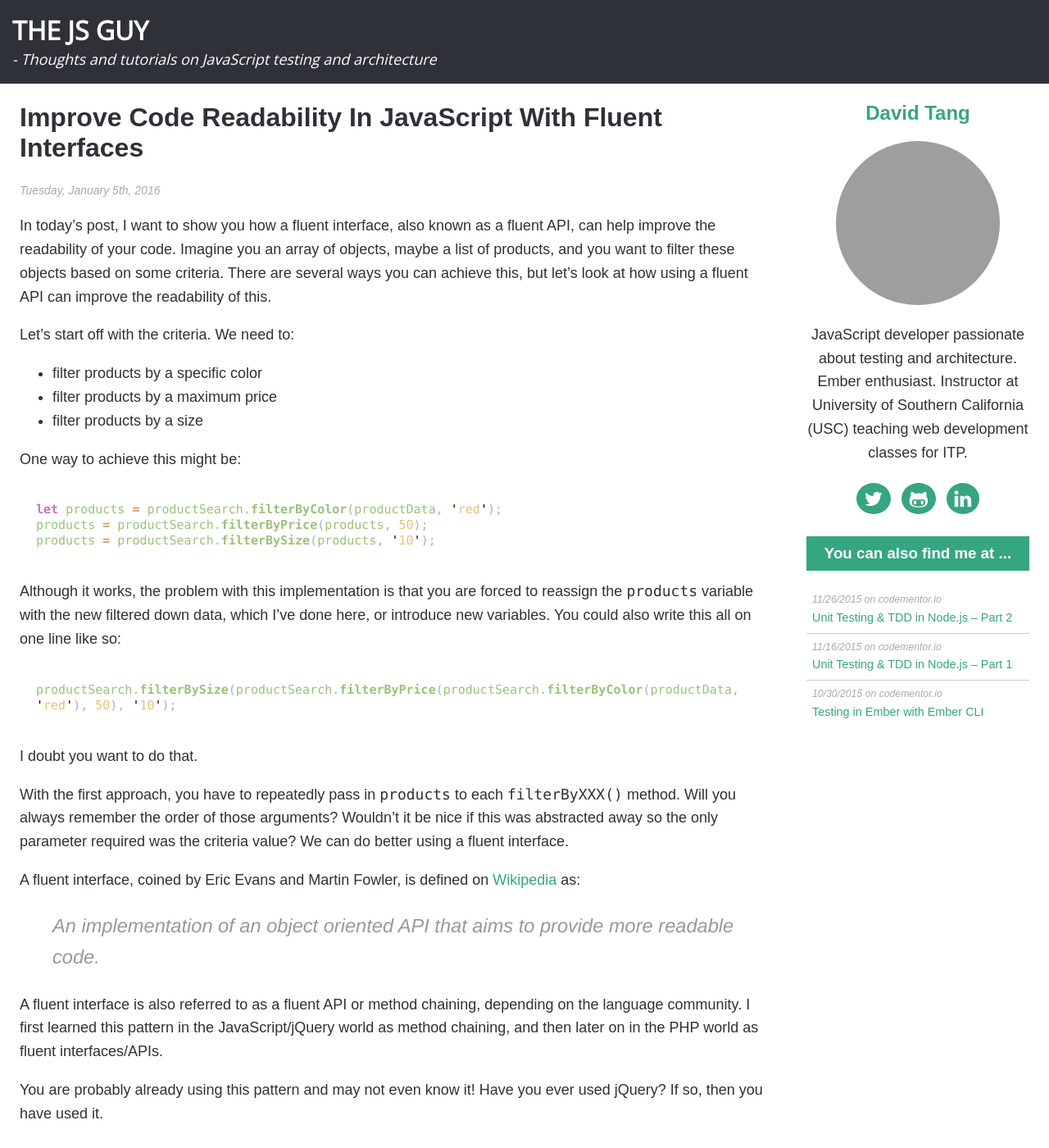
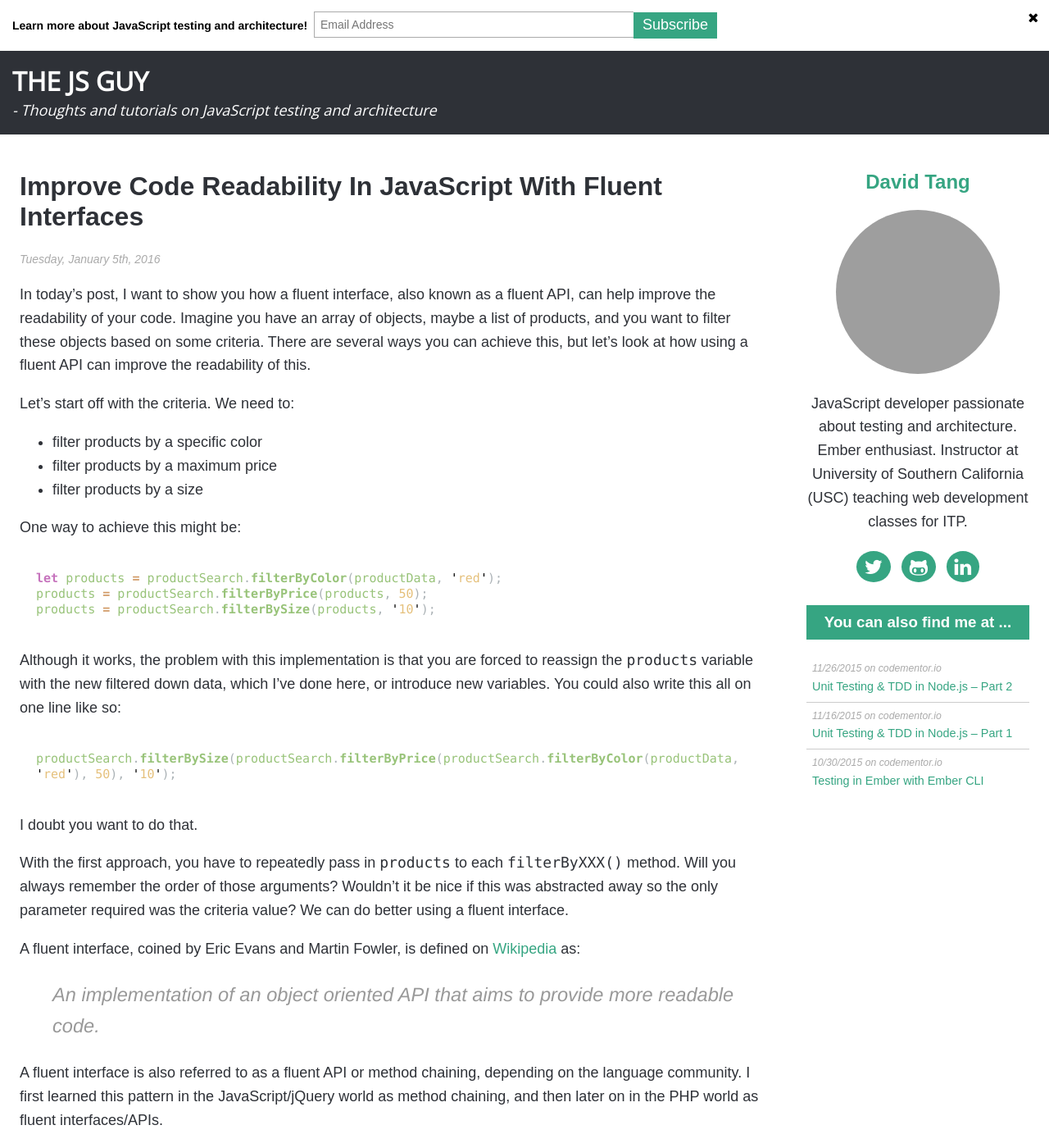
Before and after one commit to iamdtang/skaterdav85.github.io, a Jekyll site: the page built from _posts/2016-01-05-improve-code-readability-in-javascript-with-fluent-interfaces.md, in a window 1280 px wide and 1400 px high. Shown: the whole window at 82% size. Built offline with Jekyll 4.4.1, drawn with Linux system fonts in a browser that asks for light colours; nearby versions of some CDN libraries; Markdown is read by kramdown in place of the engine named in the settings; comment, search, counter and statistics services are not loaded; grey boxes are pictures that could not be loaded.

Commit message:
adds news letter

```diff
--- /dev/null
+++ b/_includes/subscribe.html
@@ -0,0 +1,33 @@
+<div class="subscribe" id="subscribe">
+<!-- Begin MailChimp Signup Form -->
+<div id="mc_embed_signup">
+<form action="//thejsguy.us9.list-manage.com/subscribe/post?u=acfcb9a9fd24548109f2b65b4&amp;id=0e2cd62c9c" method="post" id="mc-embedded-subscribe-form" name="mc-embedded-subscribe-form" class="validate" target="_blank" novalidate>
+    <div id="mc_embed_signup_scroll">
+
+<div class="mc-field-group">
+	<label for="mce-EMAIL">
+		<strong>Learn more about JavaScript testing and architecture!&nbsp;</strong>
+	</label>
+	<input type="email" value="" name="EMAIL" class="required email" id="mce-EMAIL" placeholder="Email Address">
+	<input type="submit" value="Subscribe" name="subscribe" id="mc-embedded-subscribe" class="button">
+</div>
+	<div id="mce-responses" class="clear">
+		<div class="response" id="mce-error-response" style="display:none"></div>
+		<div class="response" id="mce-success-response" style="display:none"></div>
+	</div>    <!-- real people should not fill this in and expect good things - do not remove this or risk form bot signups-->
+    <div style="position: absolute; left: -5000px;" aria-hidden="true"><input type="text" name="b_acfcb9a9fd24548109f2b65b4_0e2cd62c9c" tabindex="-1" value=""></div>
+
+    </div>
+</form>
+</div>
+
+<!--End mc_embed_signup-->
+	<i class="fa fa-times" onclick="hide()"></i>
+</div>
+
+<script>
+	function hide() {
+		document.getElementById('subscribe').style.display = 'none';
+	}
+
+</script>
--- a/_layouts/default.html
+++ b/_layouts/default.html
@@ -19,12 +19,15 @@
 </head>
 <body>
 <header class="sticky-header">
+  {% include subscribe.html %}
+  <div style="padding: 15px;">
     <h1>
       <a href="/" title="{{ site.name}}" class="logo">
         The JS Guy
       </a>
     </h1>
     <p class="slogan">- {{ site.description }}</p>
+  </div>
 </header>
 
 <div class="pure-g main-content">
--- a/_posts/2016-01-05-improve-code-readability-in-javascript-with-fluent-interfaces.md
+++ b/_posts/2016-01-05-improve-code-readability-in-javascript-with-fluent-interfaces.md
@@ -7,7 +7,7 @@ keywords: readable code, clean javascript, fluent api, fluent interface, method
 ---
 
 In today's post, I want to show you how a fluent interface, also known as a fluent API, can help improve the
-readability of your code. Imagine you an array of objects, maybe a list of
+readability of your code. Imagine you have an array of objects, maybe a list of
 products, and you want to filter these objects based on some criteria.
 There are several ways you can achieve this, but let's look at how using a
 fluent API can improve the readability of this.
--- a/_scss/_mailchimp.scss
+++ b/_scss/_mailchimp.scss
@@ -1,46 +1,45 @@
-/* MailChimp Form Embed Code - Slim - 08/17/2011 */
-#mc_embed_signup form {display:block; position:relative; text-align:left; padding:10px 0 10px 3%}
-#mc_embed_signup h2 {font-weight:bold; padding:0; margin:15px 0; font-size:1.4em;}
-#mc_embed_signup input {border:1px solid #999; -webkit-appearance:none;}
-#mc_embed_signup input[type=checkbox]{-webkit-appearance:checkbox;}
-#mc_embed_signup input[type=radio]{-webkit-appearance:radio;}
-#mc_embed_signup input:focus {border-color:#333;}
-#mc_embed_signup .button {clear:both; background-color: #aaa; border: 0 none; border-radius:4px; color: #FFFFFF; cursor: pointer; display: inline-block; font-size:15px; font-weight: bold; height: 32px; line-height: 32px; margin: 0 5px 10px 0; padding:0; text-align: center; text-decoration: none; vertical-align: top; white-space: nowrap; width: auto;}
-#mc_embed_signup .button:hover {
-	background-color:$primary;
-}
-#mc_embed_signup .small-meta {font-size: 11px;}
-#mc_embed_signup .nowrap {white-space:nowrap;}
-#mc_embed_signup .clear {clear:none; display:inline;}
-
-#mc_embed_signup label {
-	display:block;
-	font-size:16px;
-	padding-bottom:10px;
-	font-weight:bold;
-	text-align: center;
-  letter-spacing: 1.5px;
+.subscribe {
+	padding: 15px;
+	background:#fff;
 }
 
-#mc_embed_signup input.email {
-	display:block;
-	padding:8px 0;
-	margin:0 4% 10px 0;
-	text-indent:5px;
-	width:100%;
-	min-width:130px;
-}
-#mc_embed_signup input.button {
-	display:block;
-	width:100%;
-	margin:0 0 10px 0;
-	min-width:90px;
-	letter-spacing: 1.5px;
-	background-color: $bg1;
+#mc_embed_signup {
+	clear:left;
+	font:14px Helvetica,Arial,sans-serif;
 }
 
-#mc_embed_signup div#mce-responses {float:left; top:-1.4em; padding:0em .5em 0em .5em; overflow:hidden; width:90%;margin: 0 5%; clear: both;}
-#mc_embed_signup div.response {margin:1em 0; padding:1em .5em .5em 0; font-weight:bold; float:left; top:-1.5em; z-index:1; width:80%;}
-#mc_embed_signup #mce-error-response {display:none;}
-#mc_embed_signup #mce-success-response {color:#529214; display:none;}
-#mc_embed_signup label.error {display:block; float:none; width:auto; margin-left:1.05em; text-align:left; padding:.5em 0;}
+#mce-EMAIL {
+	display: inline;
+	width: 30%;
+	margin-right: 0;
+	padding: 7px;
+	border: 1px solid #aaa;
+	border-right: 0;
+	position: relative;
+	top: -1px;
+}
+
+input.button {
+	background: $primary;
+	color: white;
+	border: 0;
+	padding: 4px 10px 6px 10px;
+	font-size: 18px;
+	border: 1px solid $primary;
+	position: relative;
+	left: -4px;
+	border-bottom: 0;
+}
+
+.subscribe {
+	position: relative;
+
+	.fa-times {
+		background-color: inherit;
+		color: inherit;
+		cursor: pointer;
+		position: absolute;
+		top: 3px;
+		right: 3px;
+	}
+}
--- a/_scss/_main.scss
+++ b/_scss/_main.scss
@@ -8,15 +8,14 @@ h1 {
   font-size: 1em;
 }
 
-.main-content {
-  padding-top: 80px;
-}
+// .main-content {
+//   padding-top: 80px;
+// }
 
 .sticky-header {
   background-color: $bg1;
-  position: fixed;
+  // position: fixed;
   width: 100%;
-  padding: 15px;
   z-index: 100;
 
   h1, p {
```
Lines whose indentation alone changed are shown as unchanged.
